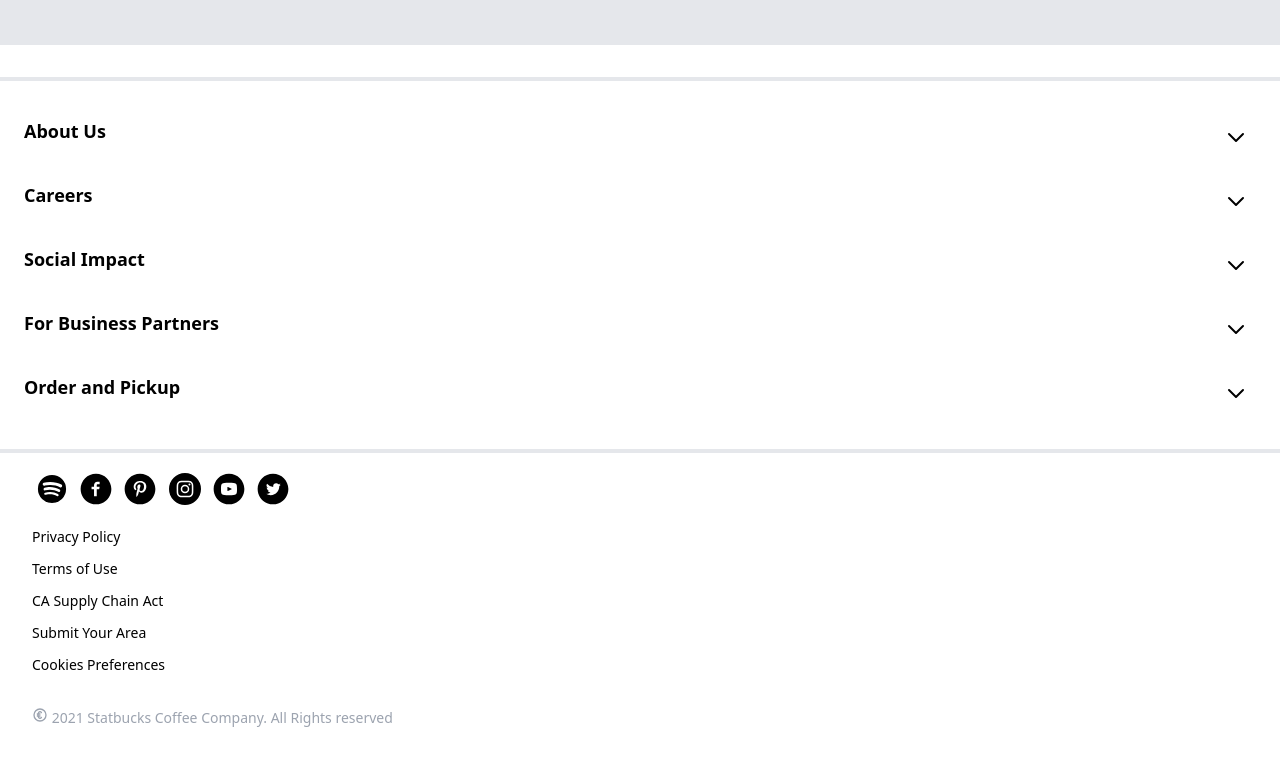
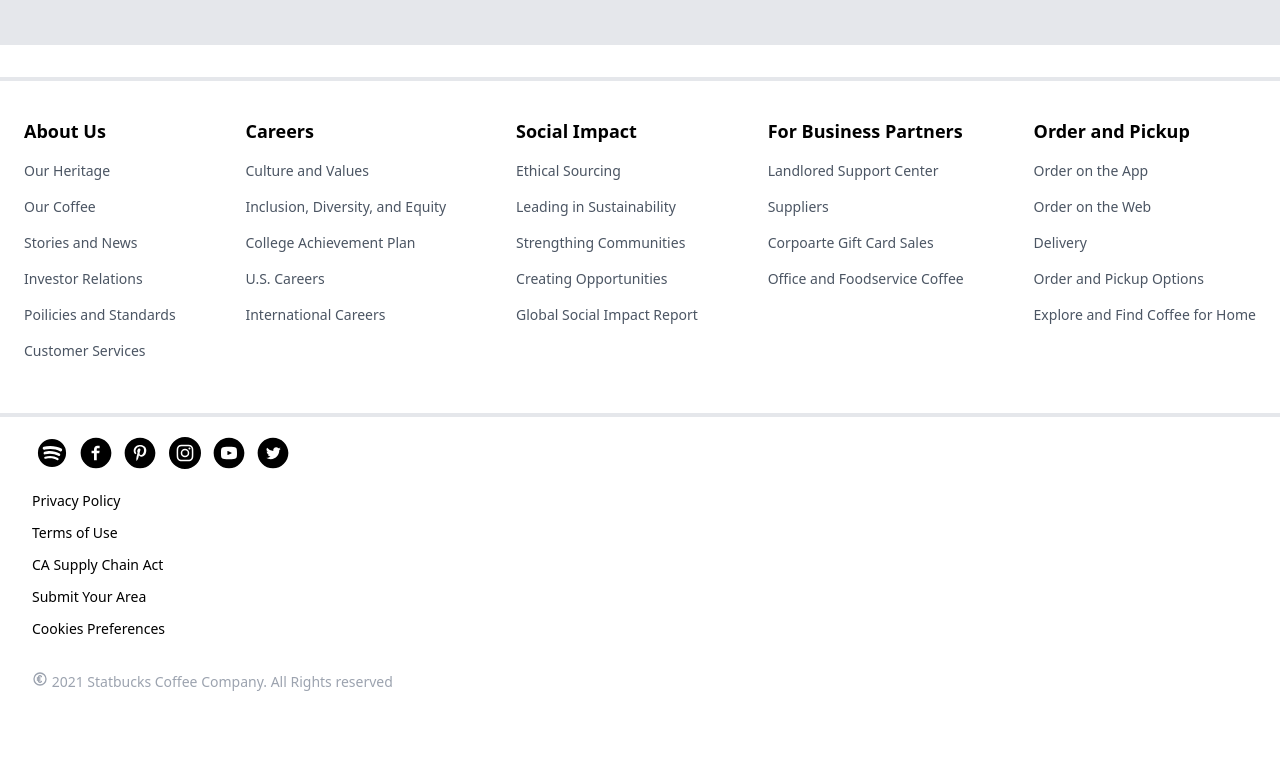
Before and after one commit to shivamkmr335/StarBucks_Reward, a website built with Vite: page index.html in a window 1280 px wide. Shown: the part 4325-5091 px from the top of the page. After the commit the page ends 5065 px from the top, so only its background shows below. Built offline with nearby package versions, Linux system fonts and the light colour scheme.

Commit message:
Made Dynamic List responsive for lg screen size

```diff
--- a/index.html
+++ b/index.html
@@ -280,17 +280,17 @@
 
 
     <section>
-        <ul class="p-6">
+        <ul class="p-6 lg:flex lg:justify-between">
             <li class="py-3">
                 <div class="text-lg font-semibold flex justify-between">
                     <p h-12>About Us</p>
-                    <div id="onea" class="hover:bg-gray-300 h-10 w-10 p-2 rounded-full">
+                    <div id="onea" class="hover:bg-gray-300 h-10 w-10 p-2 rounded-full lg:hidden">
                         <svg xmlns="http://www.w3.org/2000/svg" class="h-6 w-6" fill="none" viewBox="0 0 24 24" stroke="currentColor">
                             <path stroke-linecap="round" stroke-linejoin="round" stroke-width="2" d="M19 9l-7 7-7-7" />
                         </svg>
                     </div>
                 </div>
-                <ul class="hidden" id="oneb">
+                <ul class="hidden lg:inline-block" id="oneb">
                     <li class="text-gray-600 text-sm my-4 hover:text-black cursor-pointer">Our Heritage</li>
                     <li class="text-gray-600 text-sm my-4 hover:text-black cursor-pointer">Our Coffee</li>
                     <li class="text-gray-600 text-sm my-4 hover:text-black cursor-pointer">Stories and News</li>
@@ -302,13 +302,13 @@
             <li class="py-3">
                 <div class="text-lg font-semibold flex justify-between">
                     <p h-12>Careers</p>
-                    <div id="twoa" class="hover:bg-gray-300 h-10 w-10 p-2 rounded-full">
+                    <div id="twoa" class="hover:bg-gray-300 h-10 w-10 p-2 rounded-full lg:hidden">
                         <svg xmlns="http://www.w3.org/2000/svg" class="h-6 w-6" fill="none" viewBox="0 0 24 24" stroke="currentColor">
                             <path stroke-linecap="round" stroke-linejoin="round" stroke-width="2" d="M19 9l-7 7-7-7" />
                         </svg>
                     </div>
                 </div>
-                <ul class="hidden" id="twob">
+                <ul class="hidden lg:inline-block" id="twob">
                     <li class="text-gray-600 text-sm my-4 hover:text-black cursor-pointer">Culture and Values</li>
                     <li class="text-gray-600 text-sm my-4 hover:text-black cursor-pointer">Inclusion, Diversity, and Equity</li>
                     <li class="text-gray-600 text-sm my-4 hover:text-black cursor-pointer">College Achievement Plan</li>
@@ -318,32 +318,52 @@
             </li>
             <li class="py-3"><div class="text-lg font-semibold flex justify-between">
                 <p h-12>Social Impact</p>
-                <div class="hover:bg-gray-300 h-10 w-10 p-2 rounded-full">
+                <div class="hover:bg-gray-300 h-10 w-10 p-2 rounded-full lg:hidden">
                     <svg xmlns="http://www.w3.org/2000/svg" class="h-6 w-6" fill="none" viewBox="0 0 24 24" stroke="currentColor">
                         <path stroke-linecap="round" stroke-linejoin="round" stroke-width="2" d="M19 9l-7 7-7-7" />
                     </svg>
                 </div>
                 </div>
+                <ul class="hidden lg:inline-block" id="twob">
+                    <li class="text-gray-600 text-sm my-4 hover:text-black cursor-pointer">Ethical Sourcing</li>
+                    <li class="text-gray-600 text-sm my-4 hover:text-black cursor-pointer">Leading in Sustainability</li>
+                    <li class="text-gray-600 text-sm my-4 hover:text-black cursor-pointer">Strengthing Communities</li>
+                    <li class="text-gray-600 text-sm my-4 hover:text-black cursor-pointer">Creating Opportunities</li>
+                    <li class="text-gray-600 text-sm my-4 hover:text-black cursor-pointer">Global Social Impact Report</li>
+                </ul>
             </li>
             <li class="py-3">
                 <div class="text-lg font-semibold flex justify-between">
                     <p h-12>For Business Partners</p>
-                    <div class="hover:bg-gray-300 h-10 w-10 p-2 rounded-full">
+                    <div class="hover:bg-gray-300 h-10 w-10 p-2 rounded-full lg:hidden">
                         <svg xmlns="http://www.w3.org/2000/svg" class="h-6 w-6" fill="none" viewBox="0 0 24 24" stroke="currentColor">
                             <path stroke-linecap="round" stroke-linejoin="round" stroke-width="2" d="M19 9l-7 7-7-7" />
                         </svg>
                     </div>
                 </div>
+                <ul class="hidden lg:inline-block" >
+                    <li class="text-gray-600 text-sm my-4 hover:text-black cursor-pointer">Landlored Support Center</li>
+                    <li class="text-gray-600 text-sm my-4 hover:text-black cursor-pointer">Suppliers</li>
+                    <li class="text-gray-600 text-sm my-4 hover:text-black cursor-pointer">Corpoarte Gift Card Sales</li>
+                    <li class="text-gray-600 text-sm my-4 hover:text-black cursor-pointer">Office and Foodservice Coffee</li>
+                </ul>
             </li>
             <li class="py-3">
                 <div class="text-lg font-semibold flex justify-between">
                     <p h-12>Order and Pickup</p>
-                    <div class="hover:bg-gray-300 h-10 w-10 p-2 rounded-full">
+                    <div class="hover:bg-gray-300 h-10 w-10 p-2 rounded-full lg:hidden">
                         <svg xmlns="http://www.w3.org/2000/svg" class="h-6 w-6" fill="none" viewBox="0 0 24 24" stroke="currentColor">
                             <path stroke-linecap="round" stroke-linejoin="round" stroke-width="2" d="M19 9l-7 7-7-7" />
                         </svg>
                     </div>
                 </div>
+                <ul class="hidden lg:inline-block">
+                    <li class="text-gray-600 text-sm my-4 hover:text-black cursor-pointer">Order on the App</li>
+                    <li class="text-gray-600 text-sm my-4 hover:text-black cursor-pointer">Order on the Web</li>
+                    <li class="text-gray-600 text-sm my-4 hover:text-black cursor-pointer">Delivery</li>
+                    <li class="text-gray-600 text-sm my-4 hover:text-black cursor-pointer">Order and Pickup Options</li>
+                    <li class="text-gray-600 text-sm my-4 hover:text-black cursor-pointer">Explore and Find Coffee for Home</li>
+                </ul>
             </li>
         </ul>
     </section>
```
